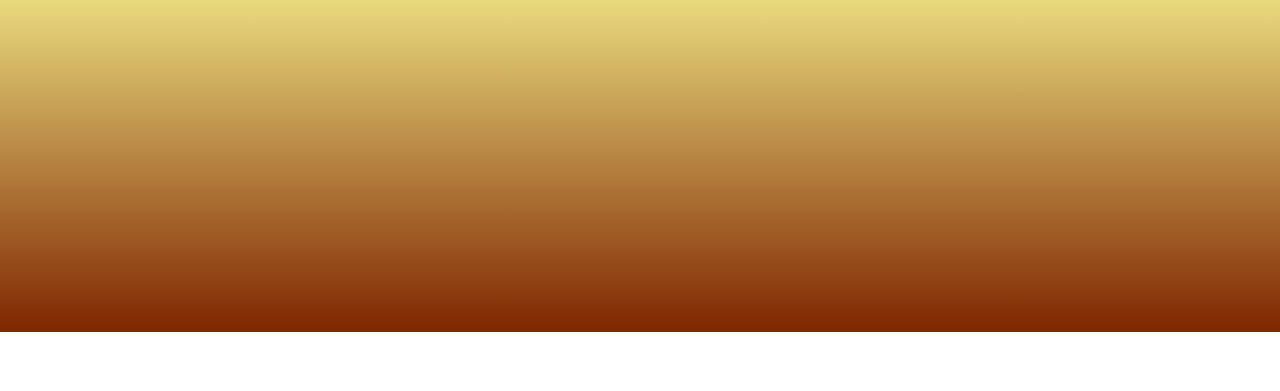
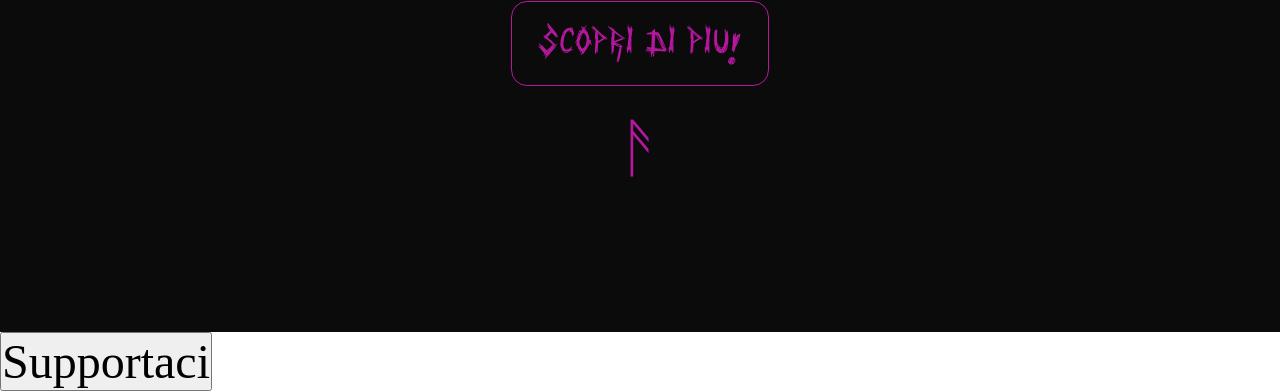
Before and after one commit to emiliantimofei1996/libertas-creativitatis, a plain HTML site: page index.html in a window 1280 px wide. Shown: the part 468-859 px from the top of the page. Before the commit the page ends 800 px from the top, so only its background shows below. Drawn offline with Linux system fonts and the light colour scheme.

Commit message:
Abbiamo dato l'incipit al sito: header è stato creato.

```diff
--- a/index.html
+++ b/index.html
@@ -9,14 +9,18 @@
 <body>
     <header>
 
-        <div id="sun">🌞</div>
+        <!-- <div id="sun">🌞</div> -->
         <h1>Libertas Creativitatis</h1>
-        <p>Hai mai sognato di scrivere il tuo libro e pubblicarlo?</p>
+        <p id="seconda_scritta">Hai mai sognato di scrivere il tuo libro e pubblicarlo?</p>
         <p>Hai mai pensato che possa farti scoprire/ricordare chi sei?</p>
-        <button>Scopri di più!</button>
-        <div id="moon">🌙</div>
+        <button id="head-btn">Scopri di più!</button>
+        <div id="moon">ᚫ</div>
 
     </header>
+
+    <footer>
+        <button>Supportaci</button>
+    </footer>
 
     <script src="./script.js"></script>
 </body>
--- a/style.css
+++ b/style.css
@@ -1,22 +1,84 @@
-*{
+* {
     margin: 0;
     padding: 0;
     box-sizing: border-box;
 }
+
+html {
+    behavior: smooth;
+}
+
+@font-face {
+    font-family: "Scribble Gothic";
+    src: url("./ScribbleGothic.otf");
+}
+
 header {
-    background: linear-gradient(to bottom, rgb(127, 38, 0), rgb(255, 255, 151), rgb(127, 38, 0));
+    /* background: linear-gradient(to bottom, var(--rose), var(--random-green), var( --chrysler-blue), var(--vivid-sky-blue)); */
+    background-color: var(--random-black);
     height: 100vh;
     display: flex;
     justify-content: center;
     align-items: center;
     flex-direction: column;
     padding: 2px;
+    gap: 2rem;
+    font-family: "Scribble Gothic";
+    color: var(--fandango);
+}
+
+/* h1 {
+    color: var(--random-black);
+} */
+
+/* #seconda_scritta {
+    color: var(--fandango);
+} */
+
+button,
+header {
+    font-size: var(--font-head-size);
+}
+
+button {
+    font-family: inherit;
+}
+
+#sun,
+#moon {
+    font-size: var(--font-head-icons);
+}
+
+#head-btn {
+    padding: 0.8rem 1.6rem;
+        /* background: linear-gradient(to top, var(--rose), var(--random-green), var( --chrysler-blue), var(--vivid-sky-blue)); */
+    background: var(--random-black);
+    color: var(--fandango);
+    border-radius: 1rem;
+    border: solid 1px var(--fandango);
+}
+
+#head-btn:hover {
+    color: var(--light-green);
+    border: solid 1px var(--light-green);
+    cursor: pointer;
 }
 
 :root {
-  --color-1: #ff3b00; /* rosso-arancio intenso */
-  --color-2: #ff6a00; /* arancio vivo */
-  --color-3: #ff9000; /* arancio medio */
-  --color-4: #ffb700; /* arancio chiaro tendente al giallo */
-  --color-5: #ffd700; /* giallo oro brillante */
+    --font-head-size: 3rem;
+    --font-head-icons: 4rem;
+    --rose: #f72585ff;
+    --fandango: #b5179eff;
+    --grape: #7209b7ff;
+    --chrysler-blue: #560badff;
+    --dark-blue: #480ca8ff;
+    --zaffre: #3a0ca3ff;
+    --palatinate-blue: #3f37c9ff;
+    --neon-blue: #4361eeff;
+    --chefchaouen-blue: #4895efff;
+    --vivid-sky-blue: #4cc9f0ff;
+    --random-green: #1fd762;
+    --light-green: #d9ed92;
+    --random-yellow: #ffe169;
+    --random-black: #0b0b0b;
 }
```
Also changed, not shown: ScribbleGothic.otf (added).
